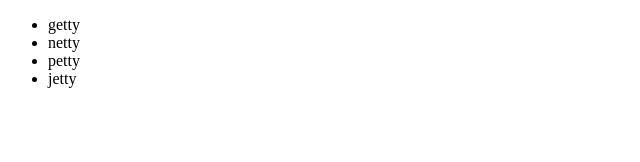
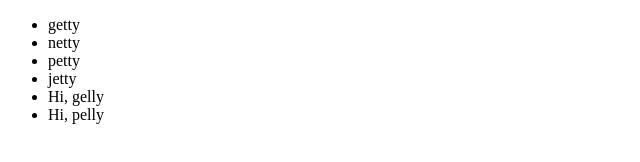
Before and after one commit to Aqurds/Testing-multiple-user-commit, a plain HTML site: page index.html in a window 1280 px wide. Shown: the whole page, without its empty margins (0-640 px from the left). Drawn offline with Linux system fonts and the light colour scheme.

Commit message:
New 2 li added

```diff
--- a/index.html
+++ b/index.html
@@ -10,6 +10,8 @@
       <li>netty</li>
       <li>petty</li>
       <li>jetty</li>
+      <li>Hi, gelly</li>
+      <li>Hi, pelly</li>
     </ul>
   </body>
 </html>
```
